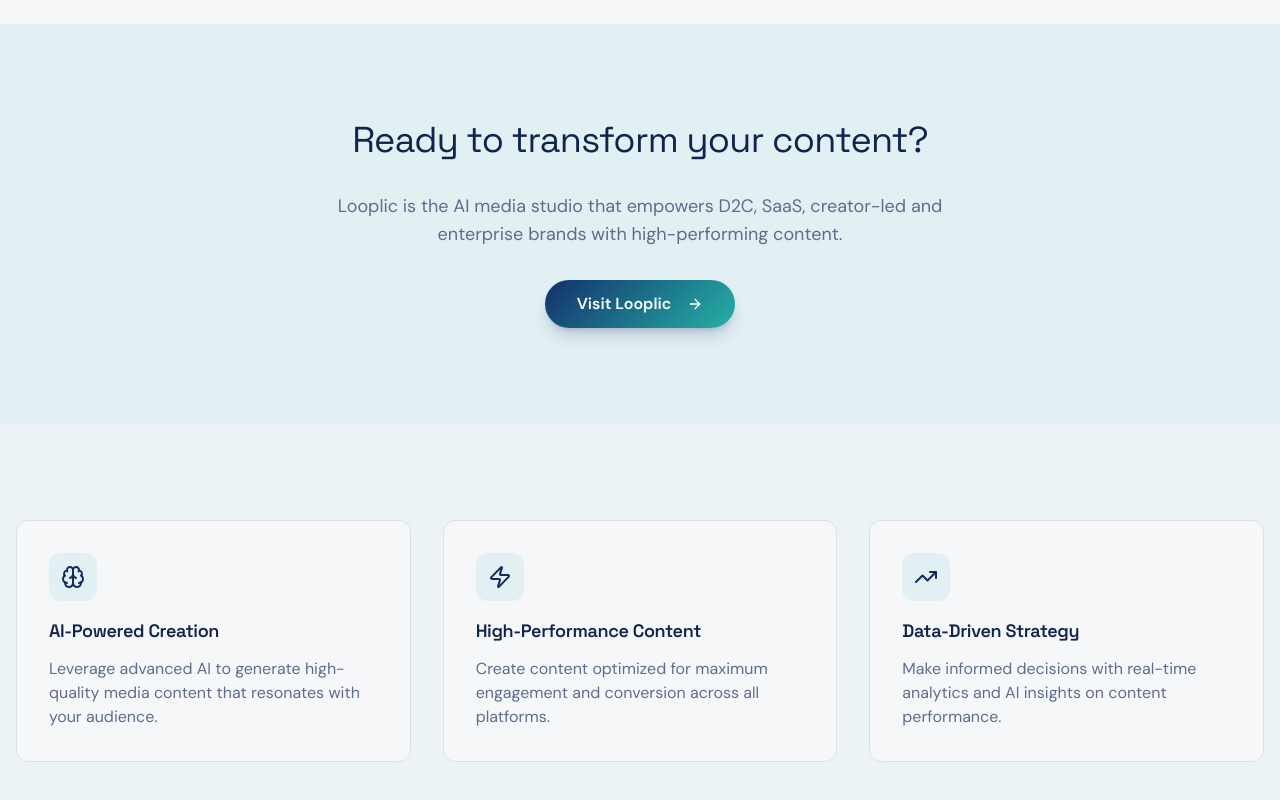
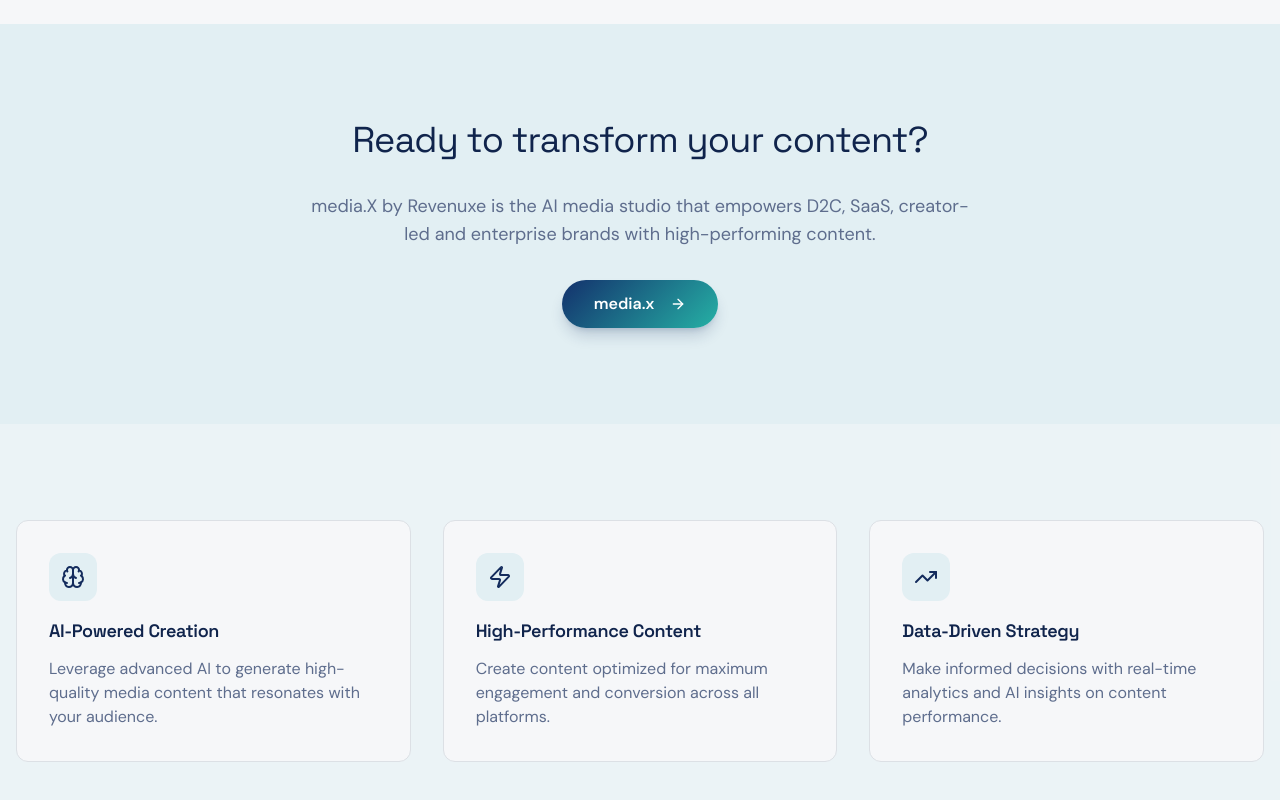
Before and after one commit to revenuxe/revenuxe-js, a Next.js app: page /looplic in a window 1280 px wide. Shown: the part 844-1644 px from the top of the page. Built offline with nearby package versions, Linux system fonts and the light colour scheme.

Commit message:
Update Looplic branding to media.X by Revenuxe
- Change header menu label from 'Looplic' to 'media.X'
- Update page description to 'media.X by Revenuxe'
- Change CTA URL to https://media.revenuxe.com
- Update CTA button text to 'media.x'

```diff
--- a/src/components/Navigation.tsx
+++ b/src/components/Navigation.tsx
@@ -16,7 +16,7 @@ const Navigation = () => {
     { label: "ROI Calculator", href: "/roi-calculator" },
     { label: "Case Studies", href: "/case-studies" },
     { label: "Projects", href: "/projects" },
-    { label: "Looplic", href: "/looplic" },
+    { label: "media.X", href: "/looplic" },
   ];
 
   const isActive = (href: string) => {
--- a/src/page-views/Looplic.tsx
+++ b/src/page-views/Looplic.tsx
@@ -104,7 +104,7 @@ const LooplicCTA = () => {
             Ready to transform your content?
           </h2>
           <p className="text-lg text-muted-foreground mb-8 max-w-2xl mx-auto">
-            Looplic is the AI media studio that empowers D2C, SaaS, creator-led and enterprise brands with high-performing content.
+            media.X by Revenuxe is the AI media studio that empowers D2C, SaaS, creator-led and enterprise brands with high-performing content.
           </p>
           <Button
             size="lg"
@@ -112,8 +112,8 @@ const LooplicCTA = () => {
             style={{ background: "var(--brand-gradient)" }}
             asChild
           >
-            <a href="https://looplic.com" target="_blank" rel="noopener noreferrer">
-              Visit Looplic
+            <a href="https://media.revenuxe.com" target="_blank" rel="noopener noreferrer">
+              media.x
               <ArrowRight className="ml-2 h-5 w-5" />
             </a>
           </Button>
```
